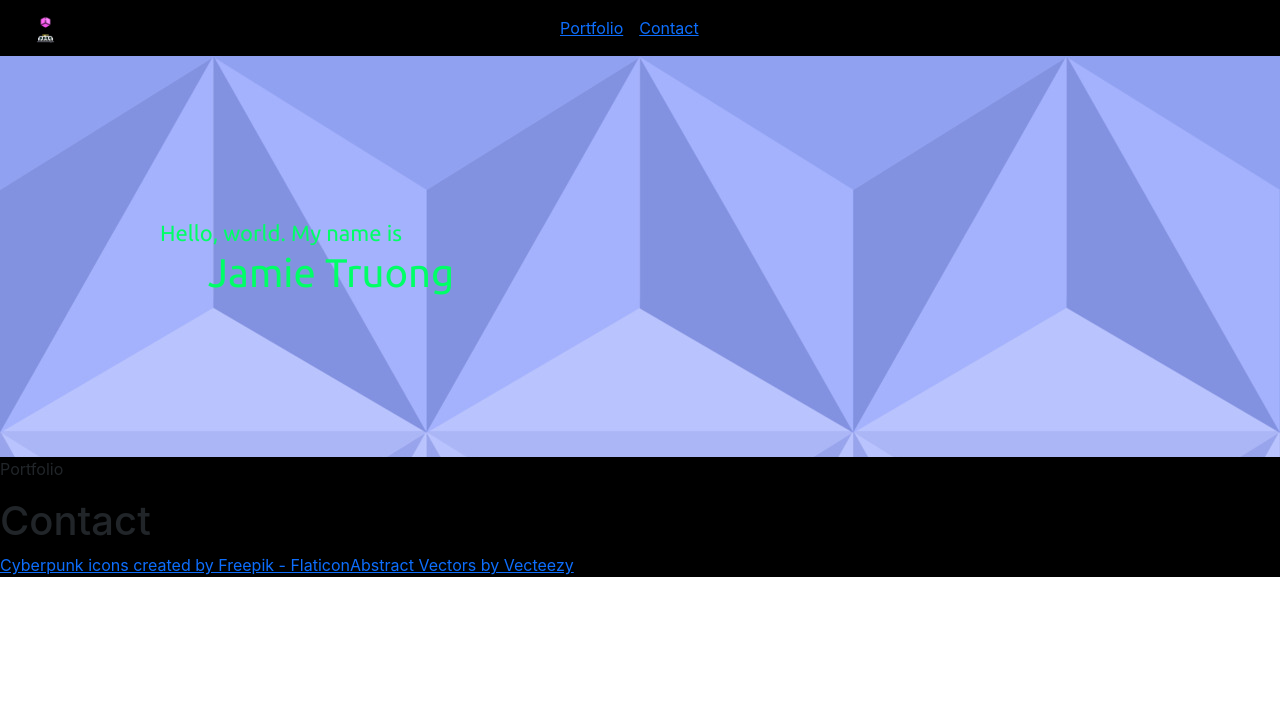
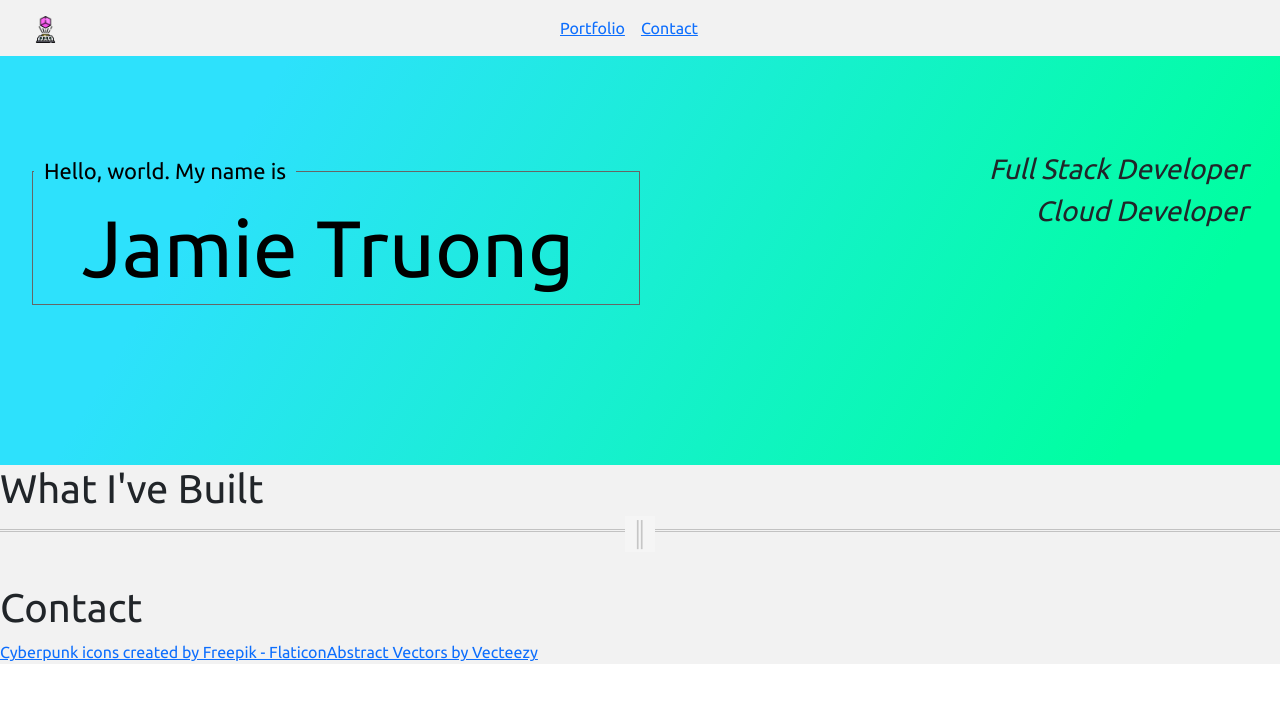
Before and after one commit to JamTru/JamieTruongWebsite, a React (Create React App) app: page / in a window 1280 px wide. Shown: the top 702 px of the page. Built offline with nearby package versions, Linux system fonts and the light colour scheme.

Commit message:
Added CSS File for portfolio Added further CSS changes to Profile Changed Layout of Profile and added elements for styling

```diff
--- a/src/App.css
+++ b/src/App.css
@@ -1,5 +1,6 @@
 .App {
-  background-color: #000000;
+  background-color: #f2f2f2;
+  font-family: 'Ubuntu';
 }
 
 /*
--- a/src/Components/Animatedtext.css
+++ b/src/Components/Animatedtext.css
@@ -1,5 +1,5 @@
 span {
-  color: #00FF66;
+  color: black;
   font-family: 'Ubuntu';
   font-size: 22px;
 };
--- /dev/null
+++ b/src/Components/Portfolio.css
@@ -0,0 +1,18 @@
+.fancyLine {
+  overflow: visible; /* For IE */
+  padding: 0;
+  border: none;
+  border-top: medium double #333;
+  color: #424242;
+  text-align: center;
+}
+
+.fancyLine:after {
+    content: "║";
+    display: inline-block;
+    position: relative;
+    top: -0.7em;
+    font-size: 1.5em;
+    padding: 0 0.25em;
+    background: white;
+}
--- a/src/Components/Portfolio.js
+++ b/src/Components/Portfolio.js
@@ -1,7 +1,10 @@
+import './Portfolio.css';
 const Portfolio = () => {
   return (
     <div id="portfolio">
-      <p>Portfolio</p>
+      <h1>What I've Built</h1>
+      <hr className="fancyLine"></hr>
+
     </div>
   );
 };
--- a/src/Components/Profile.css
+++ b/src/Components/Profile.css
@@ -1,17 +1,44 @@
+.columnLeft {
+  flex:50%;
+}
+.columnRight {
+  margin-top:1rem;
+  flex:50%;
+  text-align: right;
+}
+.columnRight h3 {
+  margin-right: 2rem;
+}
 .textPositioning {
-  margin-top:5rem;
+  margin-top: 1rem;
   margin-right: auto;
-  margin-left: 5rem;
+  margin-left: 2rem;
   margin-bottom: 5rem;
 }
 
 .textPositioning h1 {
   padding-left: 3rem;
-  color: #00FF66;
+  color: black;
   font-family: 'Ubuntu';
+  font-size: 5rem;
 }
 
 #profile {
-  background-image: url("./Images/tesselatingBG.jpg");
-  padding: 5rem;
+  background: rgb(45,225,252);
+  background: linear-gradient(120deg, rgba(45,225,252,1) 19%, rgba(0,255,160,1) 89%);
+  padding-top: 5rem;
+  padding-bottom:5rem;
+  display:flex;
 }
+
+fieldset {
+    margin-bottom: 1em !important;
+    border: 1px solid #666 !important;
+    padding:1px !important;
+}
+
+legend {
+    padding: 1px 10px !important;
+    float:none;
+    width:auto;
+}
--- a/src/Components/Profile.js
+++ b/src/Components/Profile.js
@@ -3,9 +3,17 @@ import './Profile.css';
 const Profile = () => {
   return (
     <div id="profile">
-      <div className="textPositioning">
-        <AnimatedText text="Hello, world. My name is" delay={75} />
-        <h1>Jamie Truong</h1>
+      <div className="columnLeft">
+        <div className="textPositioning">
+          <fieldset role="presentation">
+            <legend role="presentation"><AnimatedText text="Hello, world. My name is" delay={75} /></legend>
+            <h1>Jamie Truong</h1>
+          </fieldset>
+        </div>
+      </div>
+      <div className="columnRight">
+        <h3><i>Full Stack Developer</i></h3>
+        <h3><i>Cloud Developer</i></h3>
       </div>
     </div>
   );
```
